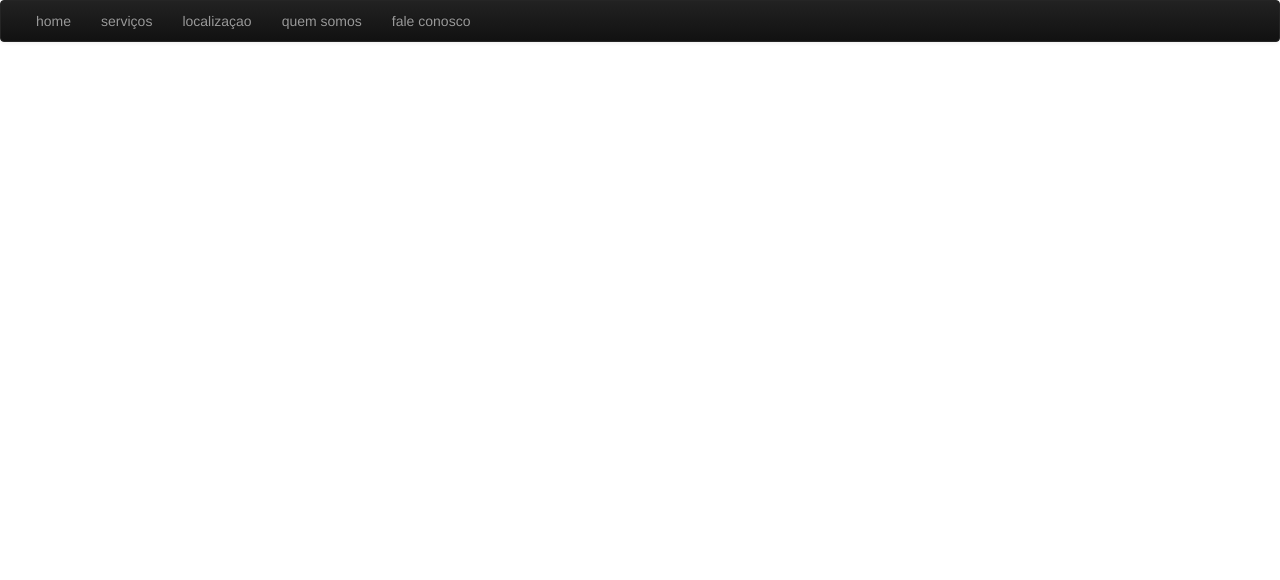
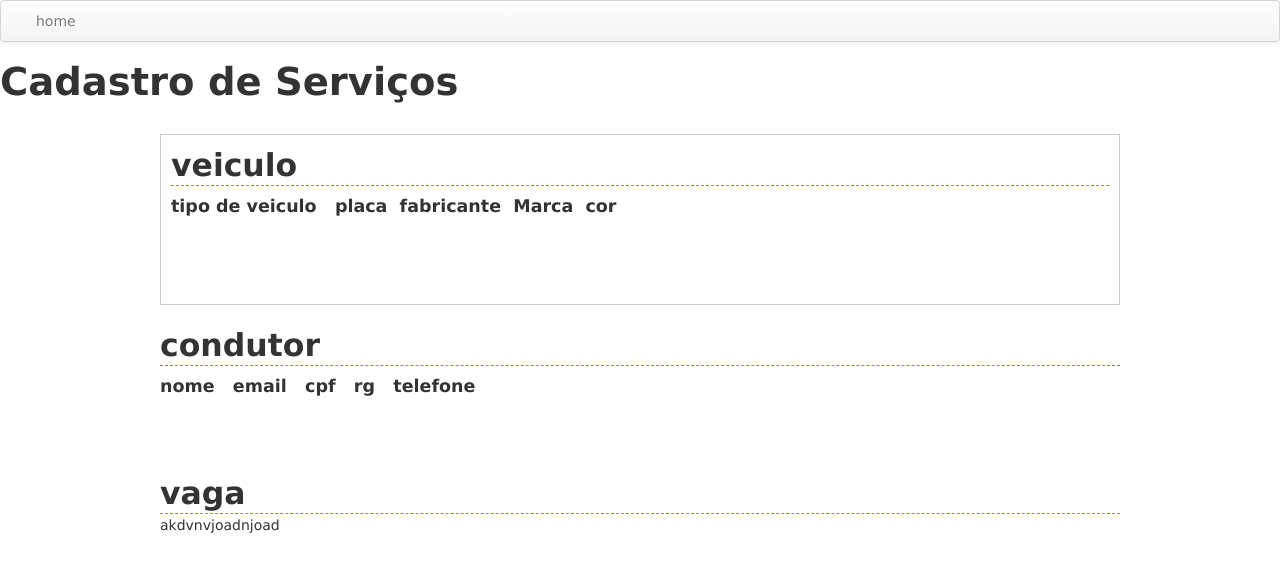
Before and after one commit to rodrigolucianocosta/ProjectParking, a Django app: template ProjectParking/Parking/templates/Parking/servicos.html in a window 1280 px wide. Shown: the top 580 px of the page. Run offline with Django 3.2, Linux system fonts and the light colour scheme; the template is opened without the code that fills it, so the values that code supplies are empty; some libraries are stand-ins or nearby versions.

Commit message:
atualizacao 28 de abril

```diff
--- /dev/null
+++ b/ProjectParking/Parking/templates/Parking/css/principal.css
@@ -0,0 +1,21 @@
+body{
+	font-family: "Lucida Grande","Lucida Sans Unicode",Verdana, sans-serif;
+	line-height: 1.6;
+}
+
+.container{
+	margin: 0 auto;
+	width: 960px;
+}
+
+.place#veiculo{
+	border-color: #CCC #999 #999 #CCC;
+	border:1px solid #CCC;
+	margin-bottom: 20px;
+	padding: 10px;
+}
+
+.place h2{
+	border-bottom: 1px dashed #7E9F19;
+	margin: 0;
+}
--- a/ProjectParking/Parking/templates/Parking/servicos.html
+++ b/ProjectParking/Parking/templates/Parking/servicos.html
@@ -5,25 +5,26 @@
 	<meta http-equiv="content-type" content="text/html; charset=utf-8" />
 		<title>Bootstrap, from Twitter</title>
 		<link href="{% static "Parking/bootstrap/css/bootstrap.css" %}" rel="stylesheet">
-		<meta name="viewport" content="width=device-width, initial-scale=1">
+		<link href="{% static "Parking/bootstrap/css/principal.css" %}" rel="stylesheet">
+      <meta name="viewport" content="width=device-width, initial-scale=1">
 	</head>
 
       <body>
       <!-- NAVBAR
          ================================================== -->
       <div class="navbar-wrapper">
-         <div class="navbar navbar-inverse" role="navigation">
+         <div class="navbar navbar-default" role="navigation">
             <div class="container">
             <div class="navbar-header">
                <div class="navbar-inner">
 
                   <div class="nav-collapse collapse">
                      <ul class="nav">
-                        <li><a >home</a></li>
-                        <li><a href="Parking/templates/Parking/servicos.html"> <img >serviços</a></li>
-                        <li><a href="localizacao.html"><img >localizaçao</a></li>
-                        <li><a href="quemSomos.html">  <img >quem somos</a></li>
-                        <li><a href="faleConosco.html"><img>fale conosco</a></li>
+                        <li><a href="/parking/" >home</a></li>
+                        <!--<li><a href="/parking/servicos/"> <img >serviços</a></li>-->
+                        <!--<li><a href="/localizacao/"><img >localizacao</a></li>-->
+                        <!--<li><a href="/quemsomos/">  <img >quem somos</a></li>-->
+                        <!--<li><a href="/faleconosco/"><img>fale conosco</a></li>-->
                      </ul>
                   </div>
                   <!--/.nav-collapse -->
@@ -35,7 +36,32 @@
          <!-- /.navbar -->
       </div>
       <!-- /.navbar-wrapper -->
+      <!-- Carousel
+         ================================================== -->
+         <h1>Cadastro de Serviços</h1><br>
+         <div class="container"  >
 
+            <div id="veiculo" class='place'>
+               <h2>veiculo</h2>
+               <h4>tipo de veiculo &nbsp; placa &nbsp;fabricante &nbsp;Marca &nbsp;cor &nbsp;</h4><br><br><br>
+            </div>
+            <div class='place'>
+               <h2>condutor</h2>
+                <h4>nome &nbsp; email &nbsp; cpf &nbsp; rg &nbsp; telefone &nbsp;</h4><br><br><br>
+            </div>
+            <div class='place'>
+               <h2>vaga</h2>
+               akdvnvjoadnjoad<br><br><br>
+            </div>
+
+
+
+         </div>
+
+
+      <!--inserindo javascript-->
+      <script src="http://code.jquery.com/jquery-1.9.1.js"></script>
+      <script src="{% static "Parking/bootstrap/js/bootstrap.js" %}"></script>
       </body>
 
 </html>
--- a/ProjectParking/ProjectParking/urls.py
+++ b/ProjectParking/ProjectParking/urls.py
@@ -7,6 +7,9 @@ urlpatterns = patterns('',
     # url(r'^blog/', include('blog.urls')),
 
     url(r'^admin/', include(admin.site.urls)),
-    url(r'^$','Parking.views.index',name='index'),
-
-)
+    url(r'^parking/$','Parking.views.index',name='index'),
+    url(r'^parking/servicos/$','Parking.views.servicos',name='servicos'),
+    url(r'^parking/localizacao/$','Parking.views.localizacao',name='localizacao'),
+    url(r'^parking/quemsomos/$','Parking.views.quemsomos',name='quemsomos'),
+    url(r'^parking/faleconosco/$','Parking.views.faleconosco',name='faleconosco'),
+    )
```
Also changed, not shown: ProjectParking/Parking/templates/Parking/index.html (+6 -6 lines), ProjectParking/Parking/templates/Parking/localizacao.html (added, +41 -0 lines), ProjectParking/Parking/templates/Parking/quemsomos.html (added, +41 -0 lines), ProjectParking/Parking/views.py (+18 -2 lines), ProjectParking/Parking/templates/Parking/faleconosco.html (added), ProjectParking/db.sqlite3, 2 other files.
